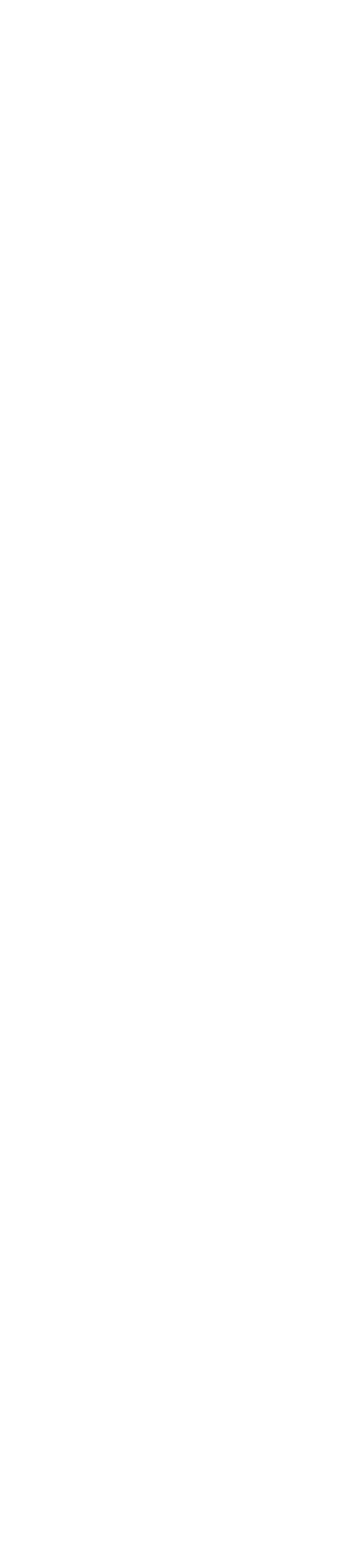
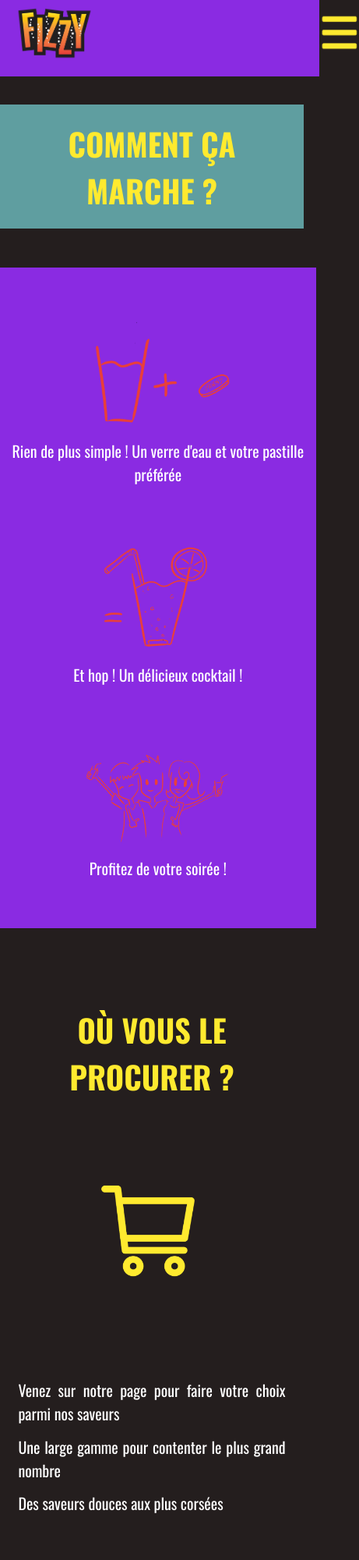
Before and after one commit to CoyezFabien/projet-pascal-fabien-lucile, a plain HTML site: page index.html in a window 390 px wide. Shown: the top 2000 px of the page at 78% size, 461 px wide, since content can reach past the window. Before the commit the page ends 844 px from the top, so only its background shows below. Drawn offline with nearby package versions, Linux system fonts and the light colour scheme.

Commit message:
avancement Lucile

```diff
--- a/Assets/CSS/style.css
+++ b/Assets/CSS/style.css
@@ -0,0 +1,223 @@
+*
+{
+    margin: 0;
+    font-family: 'oswald', sans-serif;
+}
+body
+{
+    background-color: #241E1E;
+}
+/* Barre de navigation */
+nav
+{
+    display: flex;
+    height: 10vh;
+    width: 100%;
+    background-color:#241E1E;
+    justify-content: center;
+    align-items: center;
+    position: sticky;
+    top: 0%;
+
+}
+#ulNav
+{
+    display: flex;
+    width: 100%;
+    flex-wrap: nowrap;
+    justify-content: space-around;
+    align-items: center;
+    list-style-type: none;
+    font-size: 25px;
+}
+li > ul
+{
+    width: calc(100% / 6);
+}
+.linkNav
+{
+    text-decoration: none;
+    color: white;
+}
+a:hover
+{
+   color: #FFEA2F;
+   border-bottom: solid 2px #FFEA2F;
+}
+.liNavLogo
+{
+    display: flex;
+    justify-content: center;
+}
+#imageLogo
+{
+    width: 100px;
+    height: 40%;
+}
+.liNavBurger
+{
+    visibility: hidden;
+    width: 50px;
+    height: 50px;
+}
+#menuBurger
+{
+    width: 50px;
+    height: 50px;
+}
+/* Comment ça marche */
+#titreComment
+{
+    text-align: center;
+    font-weight: bold;
+    font-size: 40px;
+    color: #FFEA2F;
+    text-transform: uppercase;
+    margin-top: 50px;
+}
+#mainComment
+{
+    display: flex;
+    justify-content: space-evenly;
+    align-items: center;
+    height: 600px;
+    /* margin-top: 20px; */
+    padding: 2%;
+    /* background-color: lawngreen; */
+}
+.illuComment
+{
+    display: flex;
+    flex-direction: column;
+    align-items: center;
+    justify-content: space-evenly;
+    width: calc (100% / 3);
+    height: 40%;
+    /* background-color: lightseagreen; */
+}
+.illuText
+{
+    color: white;
+    text-align: center;
+    font-size: 20px;
+    width: 100%;
+    height: 100%;
+}
+.illuComment > img
+{
+    width: 80%;
+    height: 90%;
+    background-size: 100%;
+}
+/* Button achat + text */
+#buyTittle
+{
+    font-weight: bold;
+    color: #FFEA2F;
+    text-align: center;
+    font-size: 40px;
+    text-transform: uppercase;
+    margin-top: 50px;
+}
+#buyButton
+{
+    display: flex;
+    justify-content: space-evenly;
+    margin-top: 100px;
+}
+button
+{
+    height: 200px;
+    width: 200px;
+    background-color: #241E1E;
+    border: none;
+}
+button:hover
+{
+    border: #FFEA2F 2px solid;
+    border-radius: 20px;
+}
+#basket
+{
+  height: 80%;
+  width: 80%;
+}
+.buyText
+{
+    display: flex;
+    flex-direction: column;
+    font-size: 20px;
+    justify-content: space-evenly;
+    height: 200px;
+    color: white;
+    text-align: justify;
+}
+
+@media screen and (max-width: 400px){
+    nav
+    {
+      width: 100%;
+    }
+    #ulNav
+    {
+        background-color: blueviolet;
+    }
+    .liNav
+   {
+       visibility: hidden;
+   }
+    .liNavBurger
+    {
+      visibility: visible;
+
+    }
+    #mainComment
+    {
+        display: flex;
+        flex-direction: column;
+        justify-content: space-evenly ;
+        align-items: center;
+        padding-top: 10%;
+        height: 800px;
+        width: 100%;
+        background-color: blueviolet;
+    }
+    #titreComment
+    {
+       padding: 5%;
+       margin-bottom: 50px;
+       background-color: cadetblue;
+    }
+    .illuComment
+    {
+        width: 100%;
+        /* height: calc (100% / 3);  */
+        margin-top: 20px;
+        padding-top: 10px;
+    }
+    .illuComment > img
+    {
+        width: 50%;
+        height: 80%;
+        background-size: 100%;
+    }
+   #buyButton
+    {
+        display: flex;
+        flex-direction: column;
+        justify-content: space-evenly ;
+        align-items: center;
+        height: 600px;
+        width: 100%;
+        margin-top: 0;
+    }
+    #buyTittle
+    {
+        margin-top: 80px;
+        padding: 5%;
+    }
+    .buyText
+    {
+       padding: 6%;
+    }
+}
--- a/index.html
+++ b/index.html
@@ -4,13 +4,54 @@
     <meta charset="UTF-8">
     <meta name="viewport" content="width=device-width, initial-scale=1.0">
     <link rel="stylesheet" href="Assets/CSS/style.css">
+    <link href="https://fonts.googleapis.com/css2?family=Oswald:wght@400;700&display=swap" rel="stylesheet">
     <title>Document</title>
 </head>
 <body>
     <!--Header Pascal-->
     <!--Navigation Lucile-->
+    <nav>
+        <ul id="ulNav">
+            <li class="liNavLogo"><img src="Assets/IMG_Lucile/Logo_Fizzy.png" alt="logo Fizzy" id="imageLogo"></li>
+            <li class="liNav"><a class="linkNav" href="home">Accueil</a></li>
+            <!-- <li class="liNav"><a class="linkNav" href="#">Comment ça marche</a></li>
+            <li class="liNav"><a class="linkNav" href="#">Réseaux sociaux</a></li>
+            <li class="liNav"><a class="linkNav" href="#">Evénements</a></li> -->
+            <li class="liNav"><a class="linkNav" href="#">Boutique</a></li>
+            <li class="liNav"><a class="linkNav" href="#">Qui nous sommes</a></li>
+            <li class="liNav"><a class="linkNav" href="#">Contact</a></li>
+            <li class="liNavBurger"><a class="linkNav" href="#"><img src="Assets/IMG_Lucile/burger.png" alt="menuBurger" id="menuBurger"></a></li>
+        </ul>
+    </nav>
+
     <!--Présentation Pascal-->
     <!--Illustration Lucile-->
+    <h2 id="titreComment">Comment ça marche ?</h2>
+    <div id="mainComment">
+        <div class="illuComment">
+            <img src="Assets/IMG_Lucile/illu_1.png" alt="illu1">
+            <p class="illuText">Rien de plus simple ! Un verre d'eau
+            et votre pastille préférée</p>
+        </div>
+        <div class="illuComment">
+            <img src="Assets/IMG_Lucile/illu_2.png" alt="illu2">
+            <p class="illuText">Et hop !
+                Un délicieux cocktail !</p>
+        </div>
+        <div class="illuComment">
+            <img src="Assets/IMG_Lucile/illu_3.png" alt="illu3">
+            <p class="illuText">Profitez de votre soirée !</p>
+        </div>
+    </div>
+    <h2 id="buyTittle">Où vous le procurer ?</h2>
+    <div id="buyButton">
+        <button><img src="Assets/IMG_Lucile/caddie_jaune.png" alt="basket" id="basket"></button>
+        <div class="buyText">
+            <p class="buy">Venez sur notre page pour faire votre choix parmi nos saveurs</p>
+            <p class="buy">Une large gamme pour contenter le plus grand nombre </p>
+            <p class="buy">Des saveurs douces aux plus corsées </p>
+        </div>
+    </div>
     <!--Réseaux sociaux Fabien-->
     <!--Evennements Fabien-->
     <!--Footer Lucile-->
```
Also changed, not shown: Assets/IMG_Lucile/Logo_Fizzy.png (added), Assets/IMG_Lucile/burger.png (added), Assets/IMG_Lucile/caddie_jaune.png (added), Assets/IMG_Lucile/illu_1.png (added), Assets/IMG_Lucile/illu_2.png (added), Assets/IMG_Lucile/illu_3.png (added).
